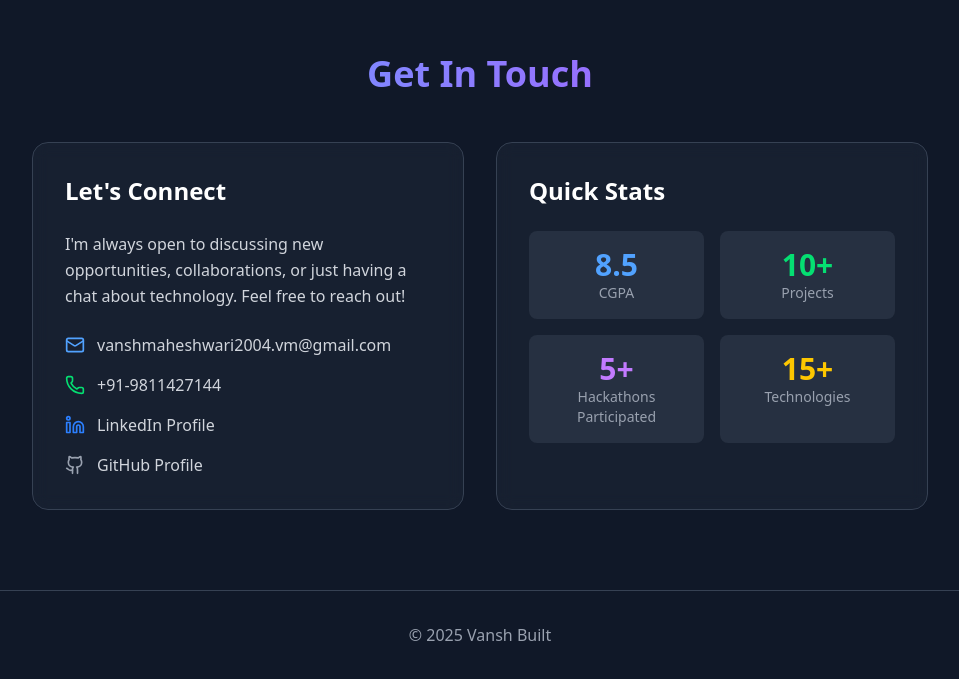
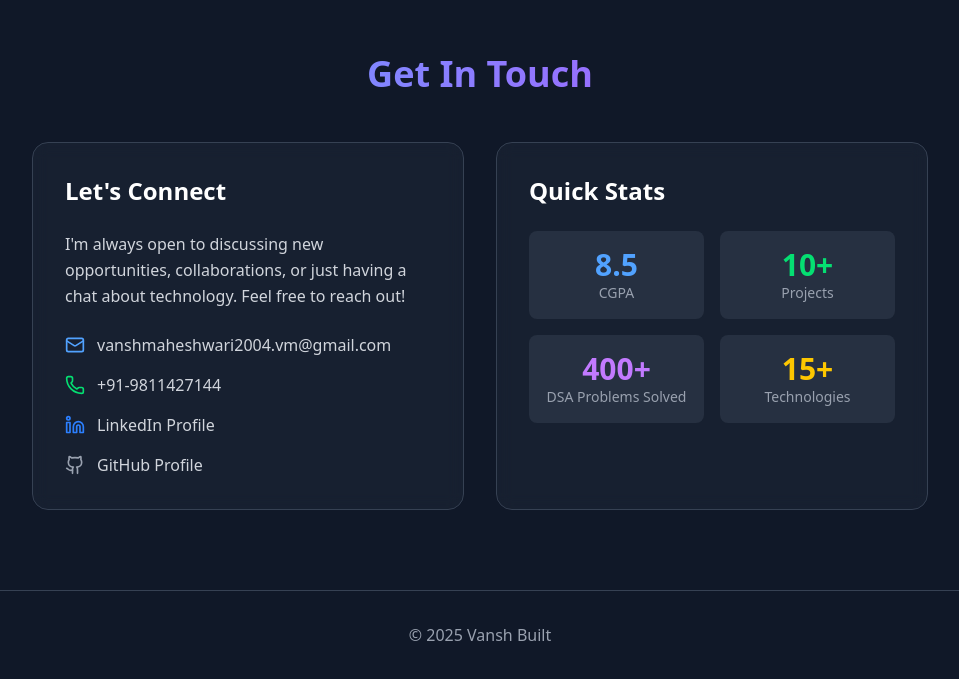
Before and after one commit to Vansh98789/Vansh-Portfolio-Website, a React (Vite) app: page / in a window 1280 px wide. Shown: the part 3456-4135 px from the top of the page, without its empty margins (160-1119 px from the left). Built offline with nearby package versions, Linux system fonts and the light colour scheme.

Commit message:
Update Portfolio.jsx

```diff
--- a/src/components/Portfolio.jsx
+++ b/src/components/Portfolio.jsx
@@ -576,8 +576,8 @@ const Portfolio = () => {
                   <div className="text-gray-400 text-sm">Projects</div>
                 </div>
                 <div className="text-center p-4 bg-gray-700/50 rounded-lg">
-                  <div className="text-3xl font-bold text-purple-400">5+</div>
-                  <div className="text-gray-400 text-sm">Hackathons Participated</div>
+                  <div className="text-3xl font-bold text-purple-400">400+</div>
+                  <div className="text-gray-400 text-sm">DSA Problems Solved</div>
                 </div>
                 <div className="text-center p-4 bg-gray-700/50 rounded-lg">
                   <div className="text-3xl font-bold text-yellow-400">15+</div>
```
